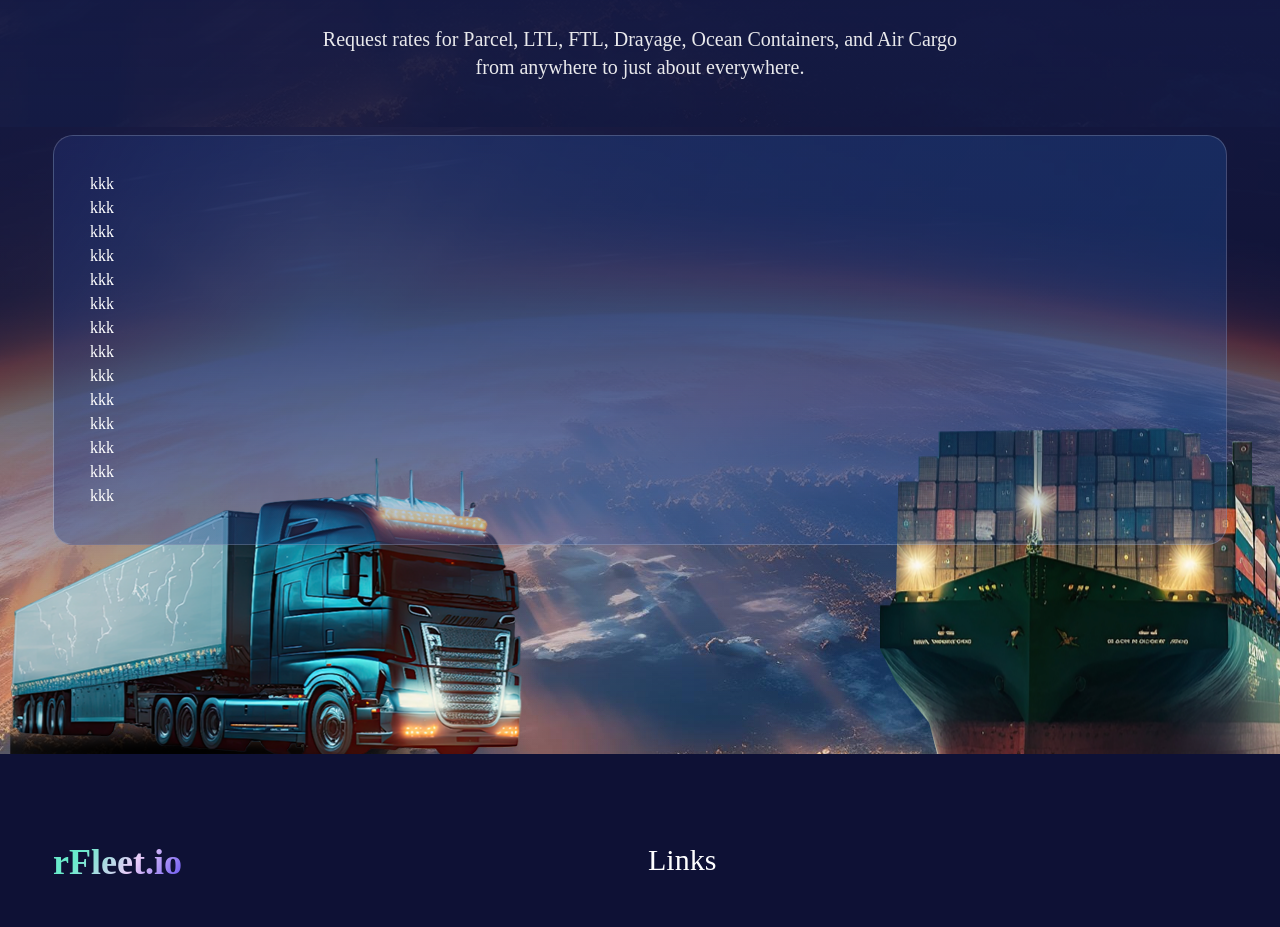
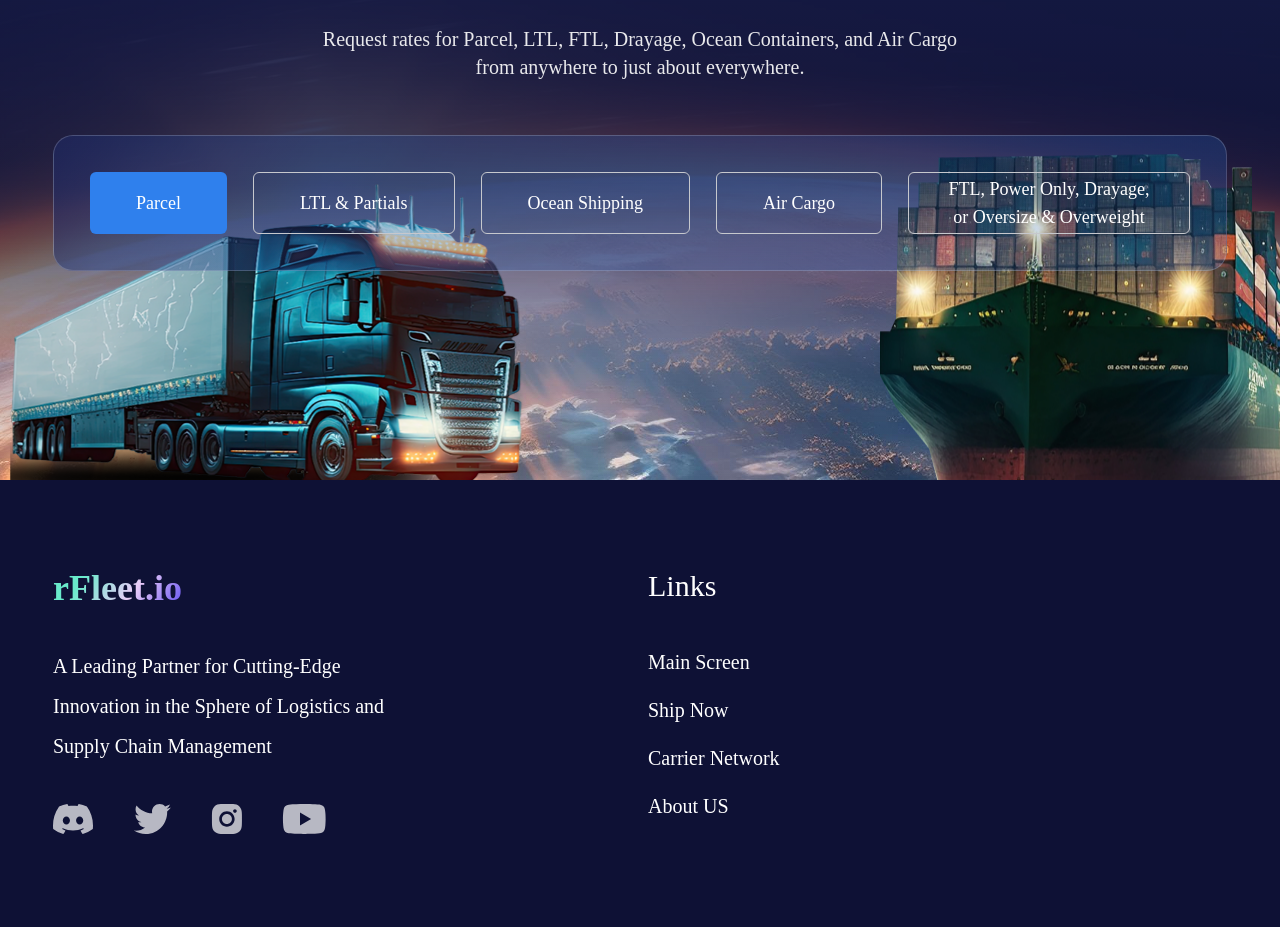
Before and after one commit to jim-carroll-123/rFLEET, a Next.js app: page / in a window 1280 px wide. Shown: the part 1680-2607 px from the top of the page. Built offline with nearby package versions, Linux system fonts and the light colour scheme; what tw-elements would draw is missing.

Commit message:
chore: added basic calculator box

```diff
--- /dev/null
+++ b/src/app/(home)/sections/Calculator/CalculatorBox.tsx
@@ -0,0 +1,24 @@
+'use client'
+
+import { useState } from 'react'
+
+import { ButtonSelect } from '@components/ui/ButtonSelect'
+
+export const CalculatorBox = () => {
+  const types = [
+    { label: 'Parcel', value: 'Parcel' },
+    { label: 'LTL & Partials', value: 'LTL & Partials' },
+    { label: 'Ocean Shipping', value: 'Ocean Shipping' },
+    { label: 'Air Cargo', value: 'Air Cargo' },
+    {
+      label: 'FTL, Power Only, Drayage,\nor Oversize & Overweight',
+      value: 'FTL, Power Only, Drayage, or Oversize & Overweight',
+    },
+  ]
+  const [type, setType] = useState(types[0])
+  return (
+    <div className="relative bg-[linear-gradient(117deg,#1C194B,0.9%,rgba(47,128,237,0.20)100%)] border border-solid border-[#ffffff30] p-[26px] lg:p-[36px] rounded-[20px]">
+      <ButtonSelect options={types} value={type} onChange={setType} />
+    </div>
+  )
+}
--- a/src/app/(home)/sections/Calculator/index.tsx
+++ b/src/app/(home)/sections/Calculator/index.tsx
@@ -4,6 +4,7 @@ import { ParallaxBanner } from 'react-scroll-parallax'
 
 import planetEarth from '@assets/images/planet-earth.jpeg'
 
+import { CalculatorBox } from './CalculatorBox'
 import { TruckAndShip } from './TruckAndShip'
 
 export const CalculatorSection = () => {
@@ -22,36 +23,7 @@ export const CalculatorSection = () => {
                 from anywhere to just about everywhere.
               </h6>
             </div>
-            <div className="relative bg-[linear-gradient(117deg,#1C194B,0.9%,rgba(47,128,237,0.20)100%)] border border-solid border-[#ffffff30] p-[26px] lg:p-[36px] rounded-[20px]">
-              kkk
-              <br />
-              kkk
-              <br />
-              kkk
-              <br />
-              kkk
-              <br />
-              kkk
-              <br />
-              kkk
-              <br />
-              kkk
-              <br />
-              kkk
-              <br />
-              kkk
-              <br />
-              kkk
-              <br />
-              kkk
-              <br />
-              kkk
-              <br />
-              kkk
-              <br />
-              kkk
-              <br />
-            </div>
+            <CalculatorBox />
           </div>
           <TruckAndShip />
         </div>
--- /dev/null
+++ b/src/components/ui/ButtonSelect.tsx
@@ -0,0 +1,34 @@
+import { cn } from '@lib/utils'
+
+interface Option {
+  label: string
+  value: string
+}
+
+interface Props {
+  className?: string
+  label?: string
+  value?: Option
+  options: Option[]
+  onChange?: (newValue: any) => void
+}
+
+export const ButtonSelect = ({ options, value, onChange }: Props) => {
+  return (
+    <div className="flex lg:flex-row flex-col justify-between gap-[10px]">
+      {options.map((option, index) => (
+        <button
+          key={index}
+          onClick={() => onChange?.(option)}
+          disabled={option.value === value?.value}
+          className={cn(
+            'relative flex items-center justify-center before:absolute before:inset-0 before:rounded-md before:transition before:duration-300 active:duration-75 h-[46px] lg:h-[62px] lg:px-[46px] px-[34px] max-w-[282px] hover:enabled:before:bg-primary hover:enabled:before:opacity-30 active:before:scale-[0.97] hover:after:blur-md active:after:blur-none active:after:bg-transparent',
+            option.value === value?.value ? 'before:bg-primary' : 'border border-solid rounded-md',
+          )}
+        >
+          <span className="relative z-[2] text-white lg:text-lg text-md whitespace-pre">{option.label}</span>
+        </button>
+      ))}
+    </div>
+  )
+}
```
